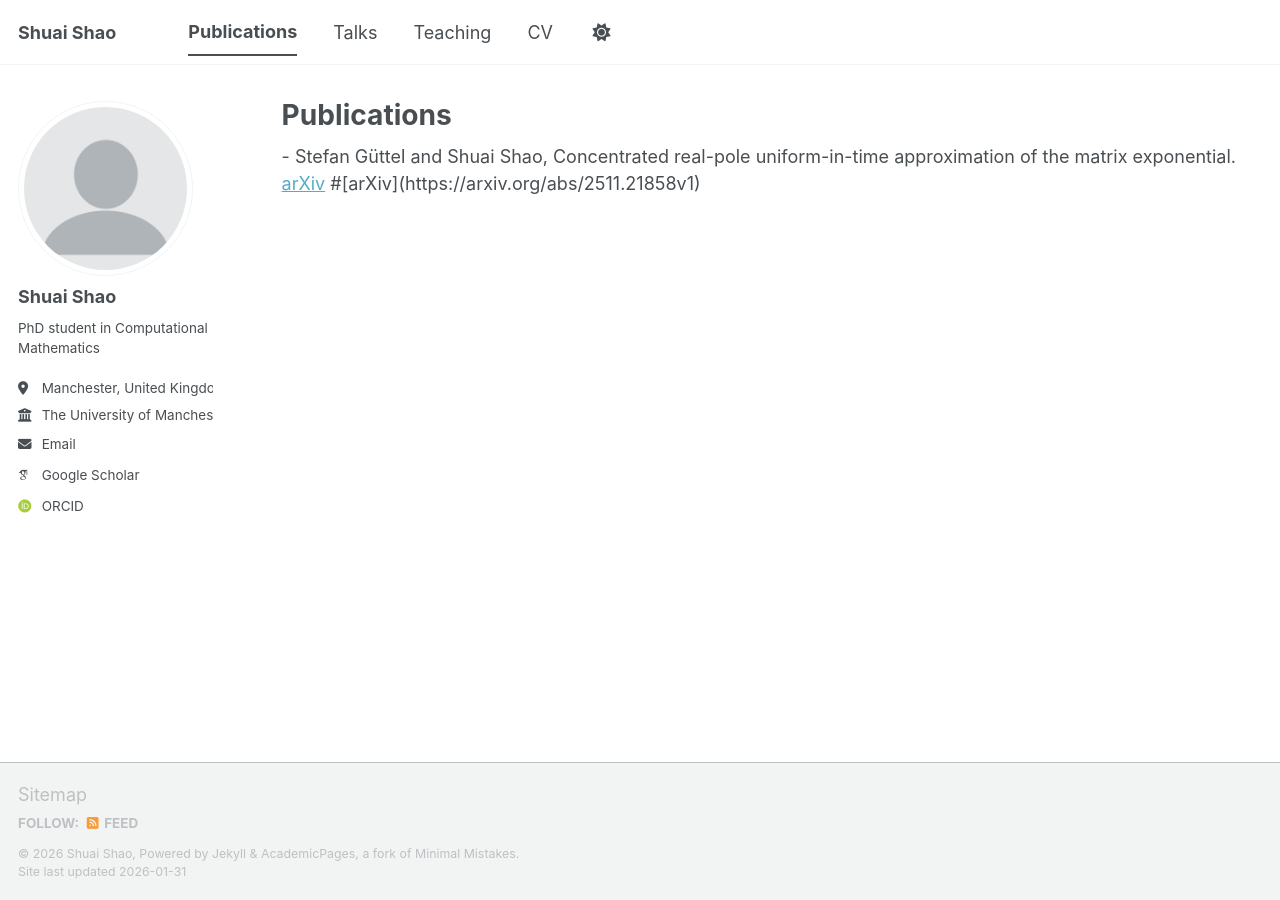
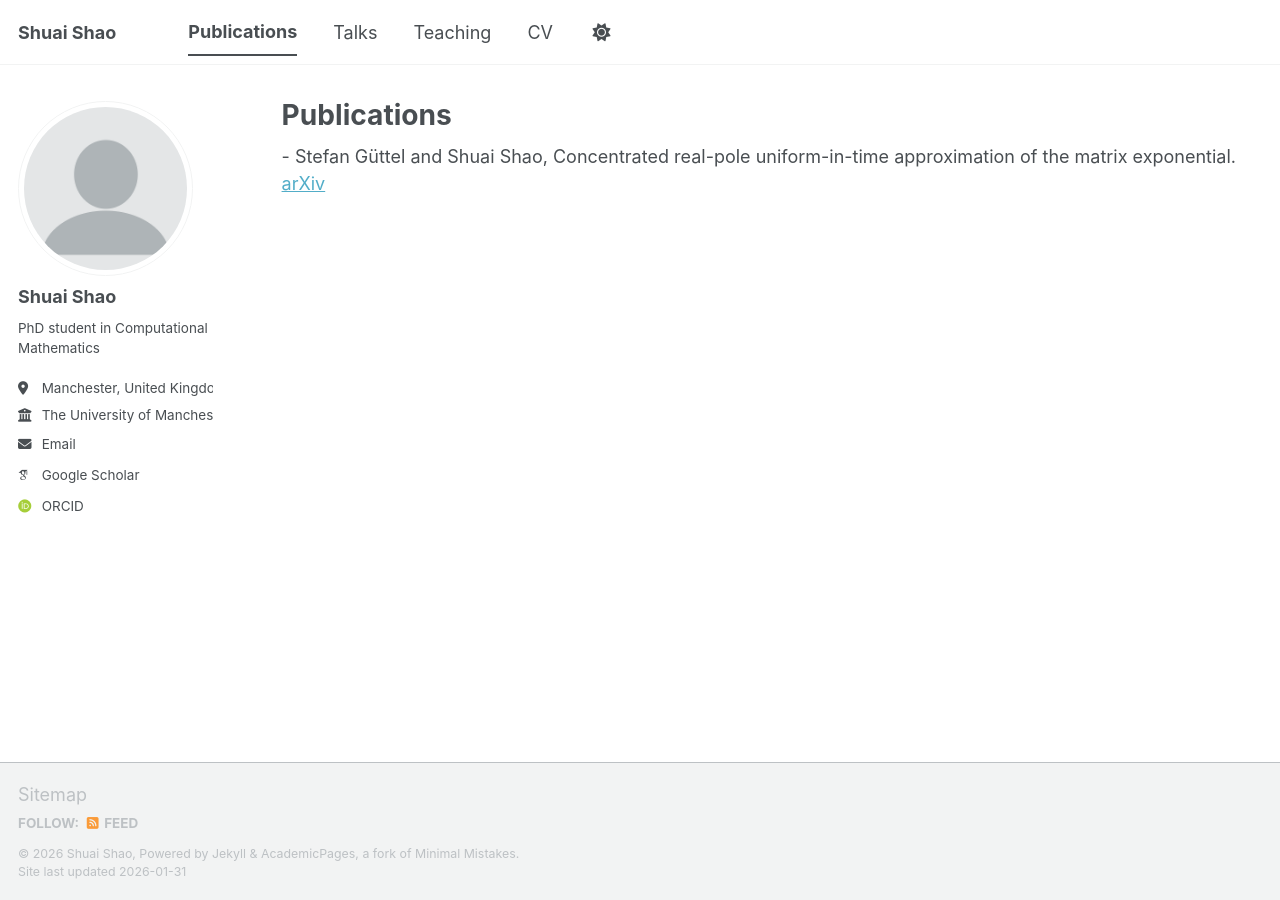
Before and after one commit to ShuaiShao-1203/ShuaiShao-1203.github.io, a Jekyll site: the page built from _pages/publications.html, in a window 1280 px wide. Built offline with Jekyll 4.4.1, drawn with Linux system fonts in a browser that asks for light colours; some web fonts are replaced; a script bundle is joined from its source files by our own code; library files that are not in the unit come from our copies.

Commit message:
Update publications.html

```diff
--- a/_pages/publications.html
+++ b/_pages/publications.html
@@ -8,5 +8,3 @@ author_profile: true
 {% include base_path %}
 
 - Stefan Güttel and Shuai Shao, Concentrated real-pole uniform-in-time approximation of the matrix exponential. <a href="https://arxiv.org/abs/2511.21858v1">arXiv</a>
-
-#[arXiv](https://arxiv.org/abs/2511.21858v1)
```
